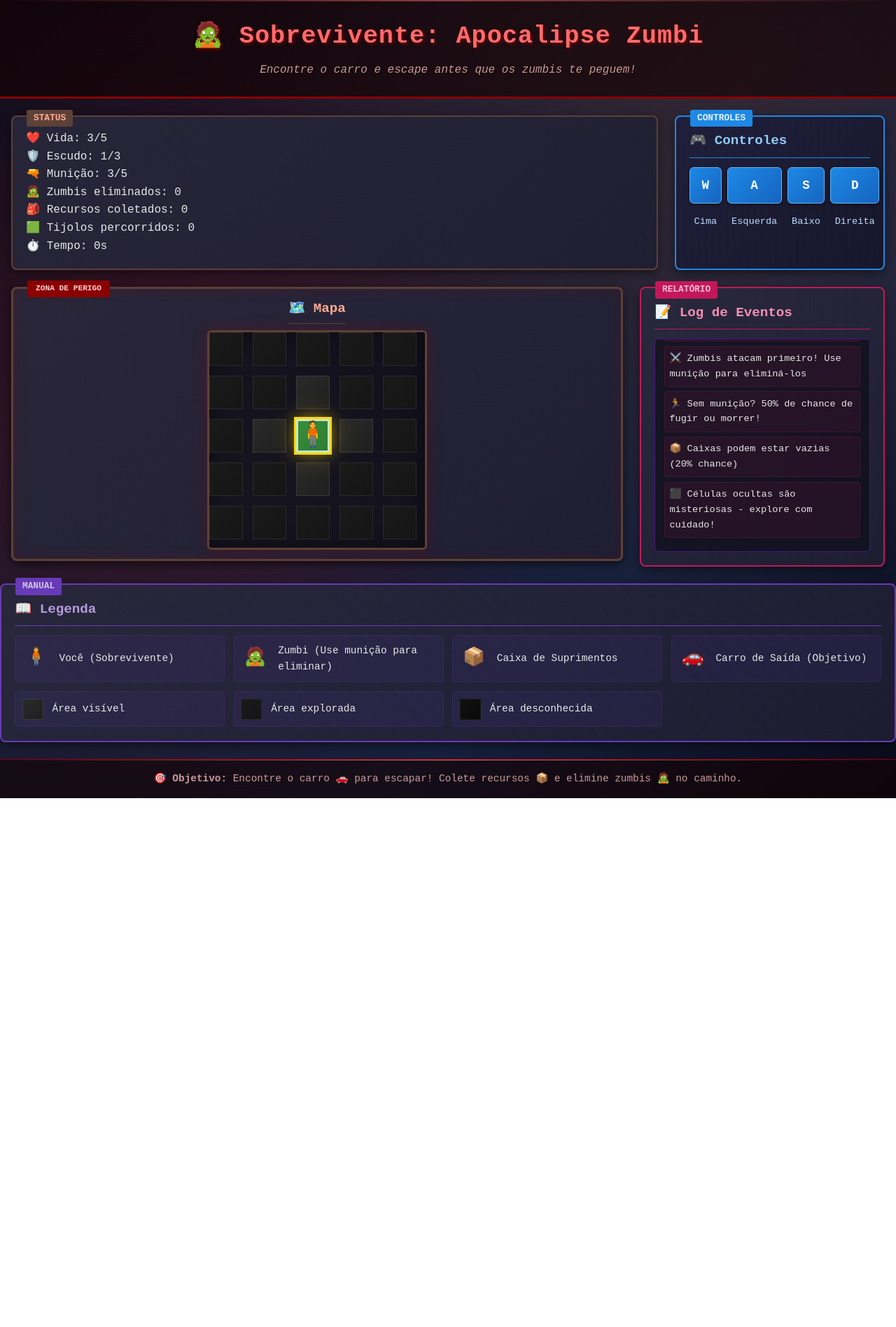
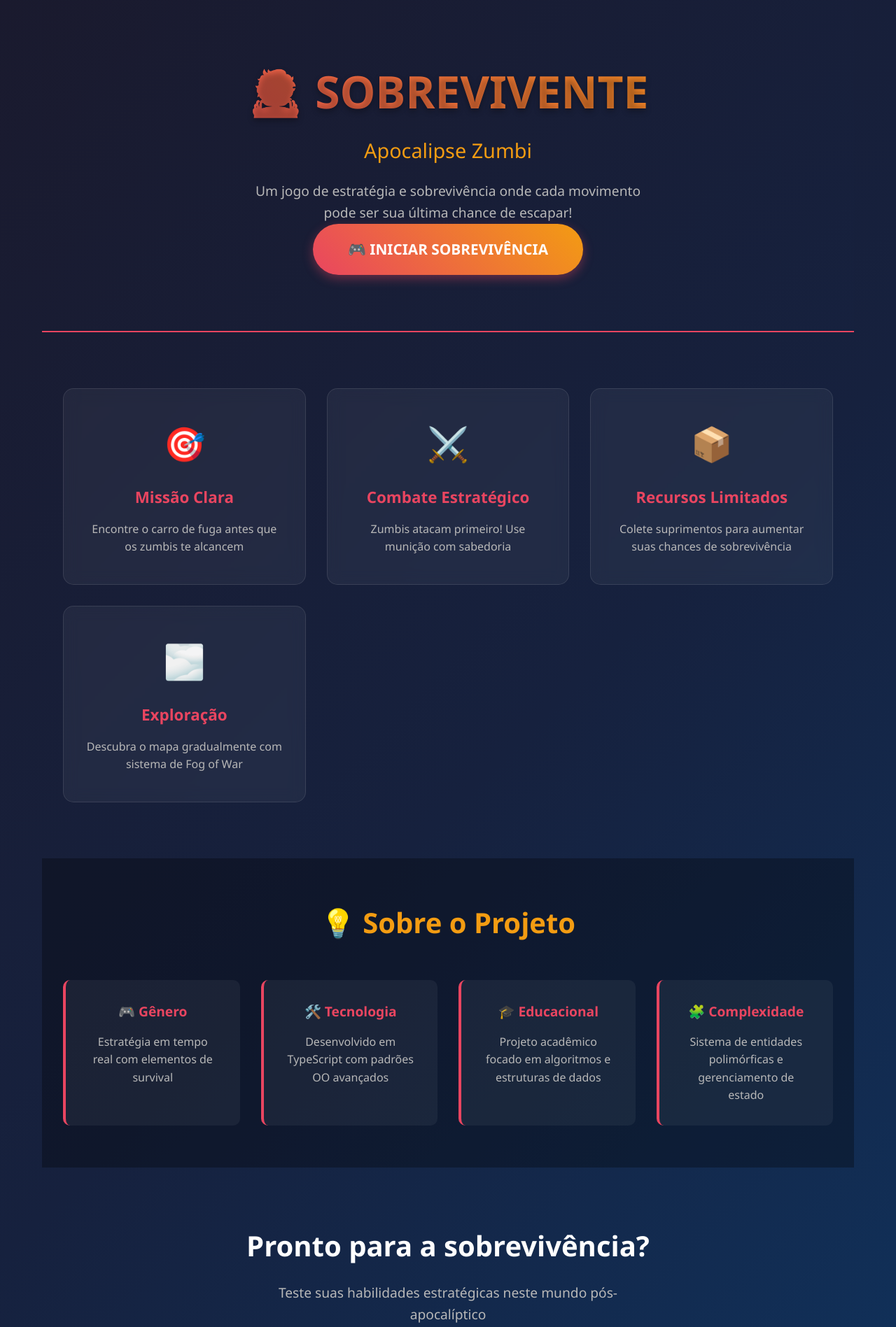
Before and after one commit to RafaelNFig/Sobreviente-Apocalipse, a website: page index.html in a window 1280 px wide. Shown: the top 1897 px of the page at 70% size. Before the commit the page ends 1141 px from the top, so only its background shows below. Drawn offline with Linux system fonts and the light colour scheme.

Commit message:
Ajustes e Adições

```diff
--- a/index.html
+++ b/index.html
@@ -4,93 +4,98 @@
     <meta charset="UTF-8">
     <meta name="viewport" content="width=device-width, initial-scale=1.0">
     <title>Sobrevivente - Apocalipse Zumbi</title>
-    <link rel="stylesheet" href="style.css">
+    <link rel="stylesheet" href="landing-style.css">
 </head>
 <body>
-    <header>
-        <h1>🧟 Sobrevivente: Apocalipse Zumbi</h1>
-        <p class="subtitle">Encontre o carro e escape antes que os zumbis te peguem!</p>
-    </header>
+    <div class="landing-container">
+        <!-- Header Hero -->
+        <header class="hero">
+            <div class="hero-content">
+                <h1 class="hero-title">🧟 SOBREVIVENTE</h1>
+                <p class="hero-subtitle">Apocalipse Zumbi</p>
+                <p class="hero-description">
+                    Um jogo de estratégia e sobrevivência onde cada movimento pode ser
+                    sua última chance de escapar!
+                </p>
+                <a href="jogo.html" class="cta-button">
+                    🎮 INICIAR SOBREVIVÊNCIA
+                </a>
+            </div>
+        </header>
 
-    <div id="game-container">
-        <div id="hud-container">
-            <div id="hud">
-                <h2>📊 Status do Sobrevivente</h2>
-                <div id="hud-stats">
-                    <!-- Será preenchido pelo JavaScript -->
+        <!-- Features Section -->
+        <section class="features">
+            <div class="feature-grid">
+                <div class="feature-card">
+                    <div class="feature-icon">🎯</div>
+                    <h3>Missão Clara</h3>
+                    <p>Encontre o carro de fuga antes que os zumbis te alcancem</p>
+                </div>
+
+                <div class="feature-card">
+                    <div class="feature-icon">⚔️</div>
+                    <h3>Combate Estratégico</h3>
+                    <p>Zumbis atacam primeiro! Use munição com sabedoria</p>
+                </div>
+
+                <div class="feature-card">
+                    <div class="feature-icon">📦</div>
+                    <h3>Recursos Limitados</h3>
+                    <p>Colete suprimentos para aumentar suas chances de sobrevivência</p>
+                </div>
+
+                <div class="feature-card">
+                    <div class="feature-icon">🌫️</div>
+                    <h3>Exploração</h3>
+                    <p>Descubra o mapa gradualmente com sistema de Fog of War</p>
                 </div>
             </div>
+        </section>
 
-            <div id="controls">
-                <h2>🎮 Controles</h2>
-                <div class="controls-grid">
-                    <div class="control-key">W</div>
-                    <div class="control-key">A</div>
-                    <div class="control-key">S</div>
-                    <div class="control-key">D</div>
-                    <div class="control-label">Cima</div>
-                    <div class="control-label">Esquerda</div>
-                    <div class="control-label">Baixo</div>
-                    <div class="control-label">Direita</div>
+        <!-- Game Info Section -->
+        <section class="game-info">
+            <div class="info-content">
+                <h2>💡 Sobre o Projeto</h2>
+                <div class="info-grid">
+                    <div class="info-item">
+                        <h4>🎮 Gênero</h4>
+                        <p>Estratégia em tempo real com elementos de survival</p>
+                    </div>
+                    <div class="info-item">
+                        <h4>🛠️ Tecnologia</h4>
+                        <p>Desenvolvido em TypeScript com padrões OO avançados</p>
+                    </div>
+                    <div class="info-item">
+                        <h4>🎓 Educacional</h4>
+                        <p>Projeto acadêmico focado em algoritmos e estruturas de dados</p>
+                    </div>
+                    <div class="info-item">
+                        <h4>🧩 Complexidade</h4>
+                        <p>Sistema de entidades polimórficas e gerenciamento de estado</p>
+                    </div>
                 </div>
             </div>
-        </div>
+        </section>
 
-        <div id="game-area">
-            <div id="mapa-container">
-                <h2>🗺️ Mapa</h2>
-                <div id="mapa">
-                    <!-- Será preenchido pelo JavaScript -->
-                </div>
+        <!-- CTA Section -->
+        <section class="cta-section">
+            <div class="cta-content">
+                <h2>Pronto para a sobrevivência?</h2>
+                <p>Teste suas habilidades estratégicas neste mundo pós-apocalíptico</p>
+                <a href="jogo.html" class="cta-button">
+                    🎮 INICIAR SOBREVIVÊNCIA
+                </a>
+                <p class="cta-note">
+                    <small>Dica: Leia as instruções na tela do jogo antes de começar</small>
+                </p>
             </div>
+        </section>
 
-            <div id="log-container">
-                <h2>📝 Log de Eventos</h2>
-                <div id="log">
-                    <!-- Será preenchido pelo JavaScript -->
-                </div>
-            </div>
-        </div>
+        <!-- Footer -->
+        <footer class="landing-footer">
+            <p>Desenvolvido por <strong>Camila e Rafael</strong> para a disciplina de Algoritmos e Estruturas de Dados</p>
+            <p class="footer-tech">🛠️ TypeScript • HTML5 • CSS3 • POO</p>
+        </footer>
     </div>
-
-    <div id="legenda">
-        <h3>📖 Legenda</h3>
-        <div class="legenda-items">
-            <div class="legenda-item">
-                <span class="icone">🧍</span>
-                <span class="texto">Você (Sobrevivente)</span>
-            </div>
-            <div class="legenda-item">
-                <span class="icone">🧟</span>
-                <span class="texto">Zumbi (Use munição para eliminar)</span>
-            </div>
-            <div class="legenda-item">
-                <span class="icone">📦</span>
-                <span class="texto">Caixa de Suprimentos</span>
-            </div>
-            <div class="legenda-item">
-                <span class="icone">🚗</span>
-                <span class="texto">Carro de Saída (Objetivo)</span>
-            </div>
-            <div class="legenda-item">
-                <span class="celula visivel"></span>
-                <span class="texto">Área visível</span>
-            </div>
-            <div class="legenda-item">
-                <span class="celula visto"></span>
-                <span class="texto">Área explorada</span>
-            </div>
-            <div class="legenda-item">
-                <span class="celula"></span>
-                <span class="texto">Área desconhecida</span>
-            </div>
-        </div>
-    </div>
-
-    <footer>
-        <p>🎯 <strong>Objetivo:</strong> Encontre o carro 🚗 para escapar! Colete recursos 📦 e elimine zumbis 🧟 no caminho.</p>
-    </footer>
-
-    <script src="./dist/app.js" type="module"></script>
 </body>
 </html>
--- /dev/null
+++ b/landing-style.css
@@ -0,0 +1,215 @@
+/* Reset e Base */
+* {
+    margin: 0;
+    padding: 0;
+    box-sizing: border-box;
+}
+
+body {
+    font-family: 'Segoe UI', Tahoma, Geneva, Verdana, sans-serif;
+    background: linear-gradient(135deg, #1a1a2e 0%, #16213e 50%, #0f3460 100%);
+    color: #ffffff;
+    line-height: 1.6;
+}
+
+.landing-container {
+    max-width: 1200px;
+    margin: 0 auto;
+    padding: 0 20px;
+}
+
+/* Hero Section */
+.hero {
+    text-align: center;
+    padding: 80px 20px 60px;
+    background: linear-gradient(135deg, rgba(26, 26, 46, 0.9) 0%, rgba(22, 33, 62, 0.9) 100%);
+    border-bottom: 2px solid #e94560;
+}
+
+.hero-title {
+    font-size: 4rem;
+    font-weight: 900;
+    margin-bottom: 10px;
+    background: linear-gradient(45deg, #e94560, #f39c12);
+    -webkit-background-clip: text;
+    -webkit-text-fill-color: transparent;
+    text-shadow: 0 4px 8px rgba(0, 0, 0, 0.3);
+}
+
+.hero-subtitle {
+    font-size: 1.8rem;
+    color: #f39c12;
+    margin-bottom: 20px;
+    font-weight: 300;
+}
+
+.hero-description {
+    font-size: 1.2rem;
+    max-width: 600px;
+    margin: 0 auto;
+    color: #b8b8b8;
+}
+
+/* Features Section */
+.features {
+    padding: 80px 20px;
+}
+
+.feature-grid {
+    display: grid;
+    grid-template-columns: repeat(auto-fit, minmax(280px, 1fr));
+    gap: 30px;
+    max-width: 1100px;
+    margin: 0 auto;
+}
+
+.feature-card {
+    background: rgba(255, 255, 255, 0.05);
+    padding: 40px 30px;
+    border-radius: 15px;
+    text-align: center;
+    backdrop-filter: blur(10px);
+    border: 1px solid rgba(255, 255, 255, 0.1);
+    transition: transform 0.3s ease, box-shadow 0.3s ease;
+}
+
+.feature-card:hover {
+    transform: translateY(-5px);
+    box-shadow: 0 10px 30px rgba(233, 69, 96, 0.3);
+}
+
+.feature-icon {
+    font-size: 3rem;
+    margin-bottom: 20px;
+}
+
+.feature-card h3 {
+    color: #e94560;
+    margin-bottom: 15px;
+    font-size: 1.4rem;
+}
+
+.feature-card p {
+    color: #b8b8b8;
+    line-height: 1.6;
+}
+
+/* Game Info Section */
+.game-info {
+    padding: 60px 20px;
+    background: rgba(0, 0, 0, 0.3);
+}
+
+.info-content {
+    max-width: 1100px;
+    margin: 0 auto;
+    text-align: center;
+}
+
+.info-content h2 {
+    font-size: 2.5rem;
+    margin-bottom: 50px;
+    color: #f39c12;
+}
+
+.info-grid {
+    display: grid;
+    grid-template-columns: repeat(auto-fit, minmax(250px, 1fr));
+    gap: 30px;
+}
+
+.info-item {
+    padding: 30px;
+    background: rgba(255, 255, 255, 0.05);
+    border-radius: 10px;
+    border-left: 4px solid #e94560;
+}
+
+.info-item h4 {
+    color: #e94560;
+    margin-bottom: 15px;
+    font-size: 1.2rem;
+}
+
+.info-item p {
+    color: #b8b8b8;
+}
+
+/* CTA Section */
+.cta-section {
+    padding: 80px 20px;
+    text-align: center;
+}
+
+.cta-content h2 {
+    font-size: 2.5rem;
+    margin-bottom: 20px;
+    color: #ffffff;
+}
+
+.cta-content p {
+    font-size: 1.2rem;
+    color: #b8b8b8;
+    margin-bottom: 40px;
+    max-width: 500px;
+    margin-left: auto;
+    margin-right: auto;
+}
+
+.cta-button {
+    display: inline-block;
+    background: linear-gradient(45deg, #e94560, #f39c12);
+    color: white;
+    padding: 20px 50px;
+    font-size: 1.3rem;
+    font-weight: bold;
+    text-decoration: none;
+    border-radius: 50px;
+    transition: all 0.3s ease;
+    box-shadow: 0 5px 15px rgba(233, 69, 96, 0.4);
+    margin-bottom: 20px;
+}
+
+.cta-button:hover {
+    transform: translateY(-3px);
+    box-shadow: 0 10px 25px rgba(233, 69, 96, 0.6);
+}
+
+.cta-note {
+    color: #888;
+    font-style: italic;
+}
+
+/* Footer */
+.landing-footer {
+    text-align: center;
+    padding: 40px 20px;
+    border-top: 1px solid rgba(255, 255, 255, 0.1);
+    color: #888;
+}
+
+.footer-tech {
+    margin-top: 10px;
+    font-size: 0.9rem;
+}
+
+/* Responsive */
+@media (max-width: 768px) {
+    .hero-title {
+        font-size: 2.5rem;
+    }
+
+    .hero-subtitle {
+        font-size: 1.3rem;
+    }
+
+    .feature-grid,
+    .info-grid {
+        grid-template-columns: 1fr;
+    }
+
+    .cta-button {
+        padding: 15px 30px;
+        font-size: 1.1rem;
+    }
+}
--- a/src/core/JogoMapa.ts
+++ b/src/core/JogoMapa.ts
@@ -20,6 +20,7 @@ export class JogoMapa {
         this.matriz = [];
         this.visibilidade = [];
         this.estatisticas = new JogoEstatisticas();
+        this.estatisticas.iniciarContagemTempo();
         this.inicializarMatriz();
         this.colocarEntidades();
     }
--- a/style.css
+++ b/style.css
@@ -629,3 +629,64 @@ footer p {
         max-height: 200px;
     }
 }
+
+/* ===== TELA DE FIM DE JOGO ===== */
+#game-over-container {
+    position: fixed;
+    top: 0;
+    left: 0;
+    width: 100%;
+    height: 100%;
+    background: rgba(0, 0, 0, 0.9);
+    display: none; /* Começa invisível */
+    justify-content: center;
+    align-items: center;
+    z-index: 1000;
+}
+
+.game-over-modal {
+    background: linear-gradient(135deg, #1a1a2e 0%, #16213e 100%);
+    padding: 40px;
+    border-radius: 15px;
+    border: 3px solid #e94560;
+    text-align: center;
+    max-width: 500px;
+    width: 90%;
+    box-shadow: 0 10px 30px rgba(0, 0, 0, 0.5);
+}
+
+.game-over-modal h2 {
+    font-size: 2.5rem;
+    margin-bottom: 20px;
+    color: #f39c12;
+}
+
+.final-stats {
+    background: rgba(255, 255, 255, 0.1);
+    padding: 20px;
+    border-radius: 10px;
+    margin: 20px 0;
+    text-align: left;
+}
+
+.final-stats p {
+    margin: 8px 0;
+    font-size: 1.1rem;
+}
+
+.restart-btn {
+    background: linear-gradient(45deg, #e94560, #f39c12);
+    color: white;
+    border: none;
+    padding: 15px 30px;
+    font-size: 1.2rem;
+    border-radius: 50px;
+    cursor: pointer;
+    margin-top: 20px;
+    transition: all 0.3s ease;
+}
+
+.restart-btn:hover {
+    transform: scale(1.05);
+    box-shadow: 0 5px 15px rgba(233, 69, 96, 0.4);
+}
```
Also changed, not shown: jogo.html (added, +105 -0 lines).
